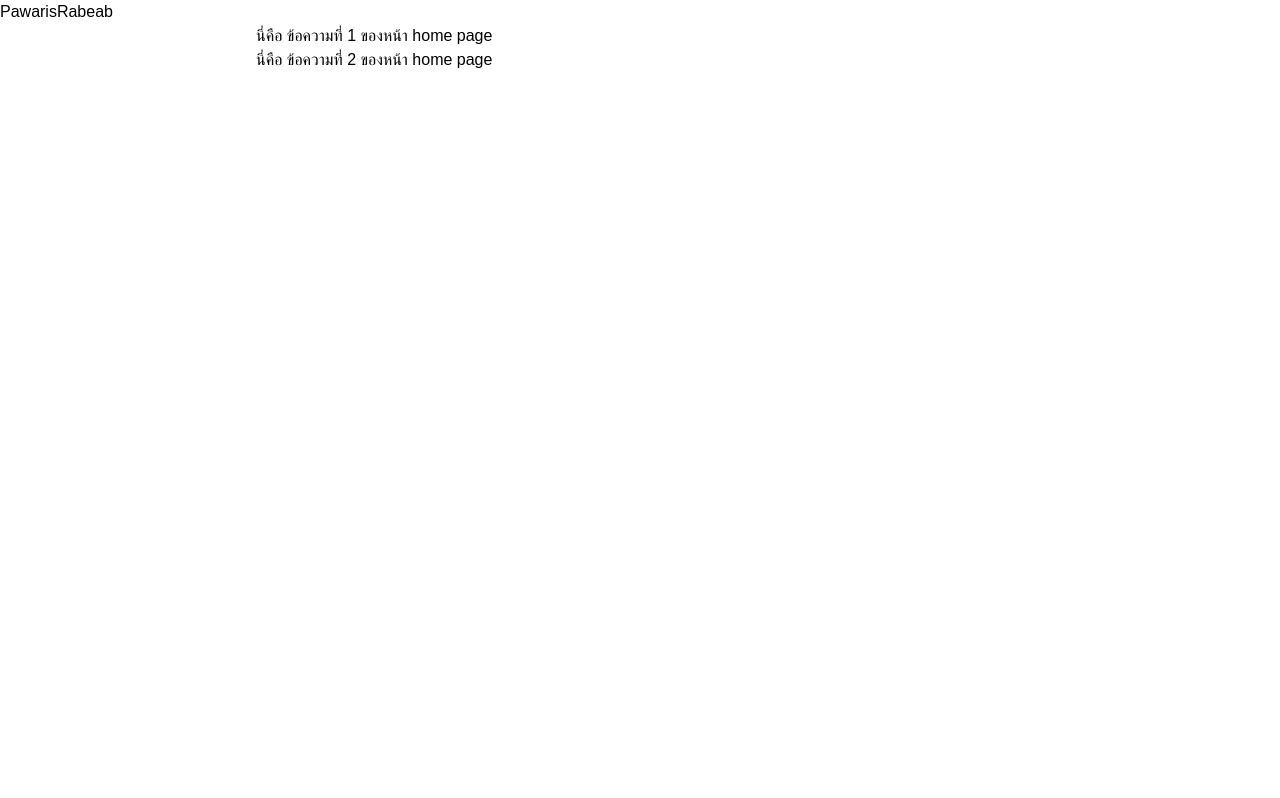
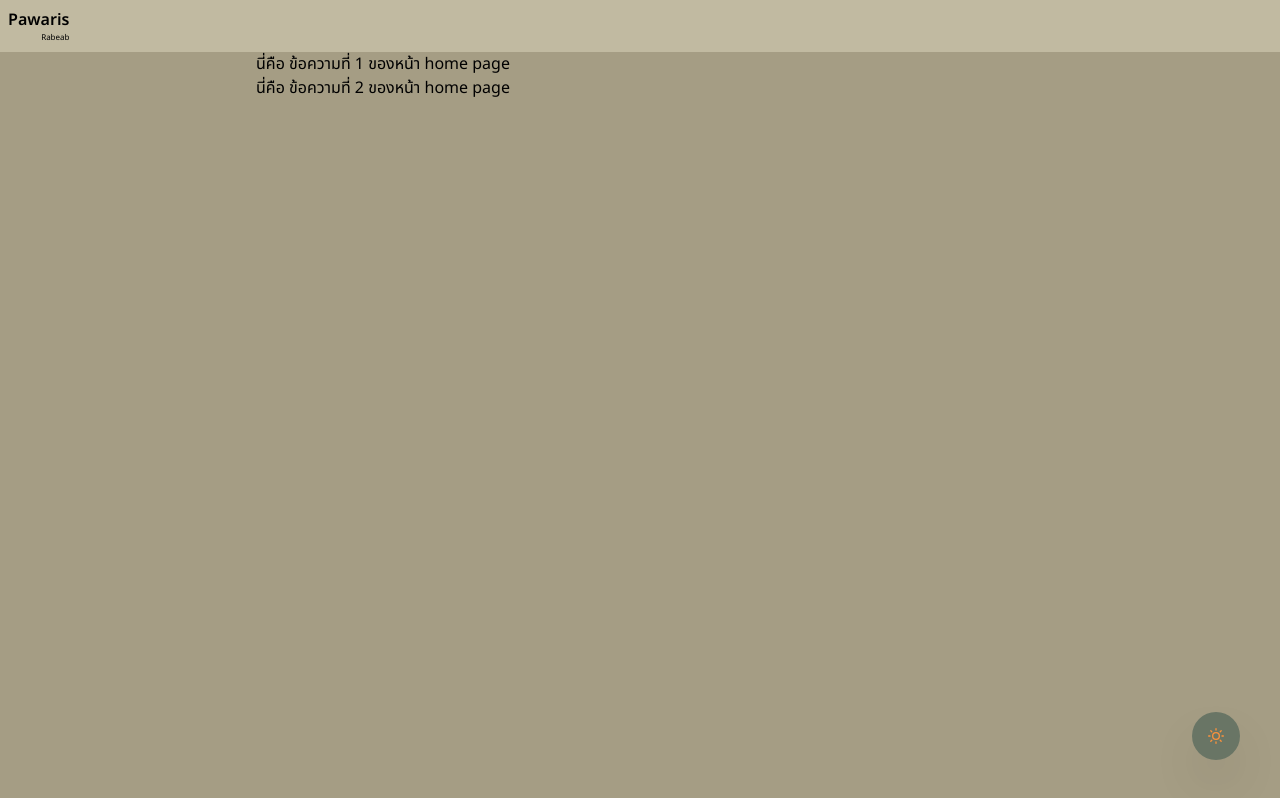
Before and after one commit to PawarisSueaaeim/ProfileV4, a Next.js app: page / in a window 1280 px wide. Shown: the top 798 px of the page. Built offline with nearby package versions, Linux system fonts and the light colour scheme.

Commit message:
added darkmode

```diff
--- /dev/null
+++ b/app/StoreProvider.tsx
@@ -0,0 +1,13 @@
+"use client";
+import React from "react";
+import { store } from "@/lib/store";
+import { Provider } from "react-redux";
+import { FaMoon } from "react-icons/fa";
+
+type Props = {
+    children: React.ReactNode;
+};
+
+export default function StoreProvider({ children }: Props) {
+    return <Provider store={store}>{children}</Provider>;
+}
--- /dev/null
+++ b/app/ThemeProvider.tsx
@@ -0,0 +1,40 @@
+"use client";
+import React from "react";
+import { setIsDarkMode } from "@/lib/feature/darkmode/onChangeSlice";
+import { useDispatch, useSelector } from "react-redux";
+import { FiSun } from "react-icons/fi";
+import { FaRegMoon } from "react-icons/fa";
+import { RootState } from "@/lib/store";
+
+type Props = { children: React.ReactNode };
+
+export default function ThemeProvider({ children }: Props) {
+    const dispatch = useDispatch();
+
+    const { isDarkMode } = useSelector((state: RootState) => state.onChangeSlice);
+
+    const handleOnChange = () => {
+        dispatch(setIsDarkMode({}));
+    };
+
+    return (
+        <div className={`${isDarkMode ? "dark" : ""}`}>
+            {children}
+            <div className="fixed bottom-10 right-10 bg-DARK_GREEN dark:bg-COLOR_PRIMARY p-4 rounded-full hover:scale-150 duration-300 shadow-2xl">
+                <button className="flex justify-center items-center">
+                    {isDarkMode ? (
+                        <FaRegMoon
+                            onClick={() => handleOnChange()}
+                            className="text-yellow-400"
+                        />
+                    ) : (
+                        <FiSun
+                            onClick={() => handleOnChange()}
+                            className="text-orange-400"
+                        />
+                    )}
+                </button>
+            </div>
+        </div>
+    );
+}
--- a/app/globals.css
+++ b/app/globals.css
@@ -8,9 +8,8 @@
 }
 
 body {
-    color: var(--foreground);
-    background: var(--background);
     font-family: Arial, Helvetica, sans-serif;
+	font-size: medium;
 }
 
 @media screen and (min-width: 768px) {
@@ -19,7 +18,7 @@ body {
 	}
 }
 
-@media screen and (max-width: 600px) {
+@media screen and (max-width: 768px) {
 	.container {
 		padding-inline: 50px;
 	}
--- a/app/layout.tsx
+++ b/app/layout.tsx
@@ -1,22 +1,24 @@
 import type { Metadata } from "next";
-import { Geist, Geist_Mono } from "next/font/google";
 import "./globals.css";
+import { Inter, Noto_Sans_Thai } from "next/font/google";
 import { getLocale, getMessages } from "next-intl/server";
 import { NextIntlClientProvider } from "next-intl";
 import Navbar from "@/components/Navbar";
+import StoreProvider from "./StoreProvider";
+import ThemeProvider from "./ThemeProvider";
 
-const geistSans = Geist({
-    variable: "--font-geist-sans",
+const inter = Inter({
     subsets: ["latin"],
+    display: "swap",
 });
 
-const geistMono = Geist_Mono({
-    variable: "--font-geist-mono",
-    subsets: ["latin"],
+const noto_sans_thai = Noto_Sans_Thai({
+    subsets: ["thai"],
+    display: "swap",
 });
 
 export const metadata: Metadata = {
-    title: "Create Next App",
+    title: "Pawaris Web Site",
     description: "Generated by create next app",
 };
 
@@ -25,22 +27,29 @@ export default async function RootLayout({
 }: Readonly<{
     children: React.ReactNode;
 }>) {
-
     const locale = await getLocale();
 
     const message = await getMessages();
     return (
-        <html lang={locale}>
+        <StoreProvider>
+            <html lang={locale} suppressHydrationWarning>
                 <NextIntlClientProvider messages={message}>
                     <body
-					className={`${geistSans.variable} ${geistMono.variable} antialiased`}
+                        className={`${
+                            locale === "en"
+                                ? inter.className
+                                : noto_sans_thai.className
+                        }`}
                     >
-					<Navbar/>
-					<div className="container">
-						{children}
+                        <ThemeProvider>
+                            <Navbar />
+                            <div className="min-h-screen bg-COLOR_PRIMARY dark:bg-DARK_BLACK">
+                                <div className="container">{children}</div>
                             </div>
+                        </ThemeProvider>
                     </body>
                 </NextIntlClientProvider>
             </html>
+        </StoreProvider>
     );
 }
--- a/app/page.tsx
+++ b/app/page.tsx
@@ -5,7 +5,7 @@ export default function Home() {
     const t = useTranslations("Homepage");
 
     return (
-        <div>
+        <div className="dark:text-DARK_WHITE">
             <ol>
                 <li>{t("title1")}</li>
 				<li>{t("title2")}</li>
--- a/components/Navbar.tsx
+++ b/components/Navbar.tsx
@@ -3,9 +3,14 @@ import React from "react";
 type Props = {};
 
 export default function Navbar({}: Props) {
-    return <div className="flex justify-between">
-        <div className=""><span className="">Pawaris</span><span>Rabeab</span></div>
-        <div></div>
-        <div></div>
-    </div>;
+    return (
+        <div className="flex justify-between bg-COLOR_SECONDARY p-2 dark:text-DARK_WHITE dark:bg-DARK_GRAY">
+            <div className="flex flex-col">
+                <span className="font-semibold">Pawaris</span>
+                <span className="flex justify-end text-[8px]">Rabeab</span>
+            </div>
+            <div></div>
+            <div></div>
+        </div>
+    );
 }
--- a/constants/COLORS.ts
+++ b/constants/COLORS.ts
@@ -2,3 +2,8 @@ export const COLOR_PRIMARY = '#A59D84';
 export const COLOR_SECONDARY = '#C1BAA1';
 export const COLOR_TERTIARY = '#D7D3BF';
 export const COLOR_QUATERNARY = '#ECEBDE';
+
+export const DARK_BLACK = '#1E201E';
+export const DARK_GRAY = '#3C3D37';
+export const DARK_GREEN = '#697565';
+export const DARK_WHITE = '#ECDFCC';
--- /dev/null
+++ b/lib/feature/darkmode/onChangeSlice.ts
@@ -0,0 +1,26 @@
+import { createSlice } from "@reduxjs/toolkit";
+import { RootState } from "@/lib/store";
+
+export type tInitialState = {
+    isDarkMode: boolean,
+};
+
+const initialState: tInitialState = {
+    isDarkMode: false,
+};
+
+const onChangeSlice = createSlice({
+    name: 'onChangeSlice',
+    initialState: initialState,
+    reducers: {
+        setIsDarkMode: (state, _) => {
+            state.isDarkMode = !state.isDarkMode;
+        },
+    },
+})
+
+export const {
+    setIsDarkMode,
+} = onChangeSlice.actions;
+export default onChangeSlice.reducer;
+export const onChangeSelector = (state: RootState) => state.onChangeSlice;
--- /dev/null
+++ b/lib/store.ts
@@ -0,0 +1,13 @@
+import { configureStore } from '@reduxjs/toolkit'
+import onChangeSlice from './feature/darkmode/onChangeSlice'
+import { useDispatch } from 'react-redux';
+
+export const store = configureStore({
+    reducer: {
+        onChangeSlice
+    },
+})
+
+export type RootState = ReturnType<typeof store.getState>;
+export type AppDispatch = typeof store.dispatch;
+export const useAppDispatch = () => useDispatch<AppDispatch>();
--- a/package.json
+++ b/package.json
@@ -9,13 +9,17 @@
     "lint": "next lint"
   },
   "dependencies": {
+    "@reduxjs/toolkit": "^2.5.0",
     "i18next": "^24.2.1",
     "next": "15.1.6",
     "next-i18next": "^15.4.1",
     "next-intl": "^3.26.3",
+    "next-themes": "^0.4.4",
     "react": "^19.0.0",
     "react-dom": "^19.0.0",
-    "react-i18next": "^15.4.0"
+    "react-i18next": "^15.4.0",
+    "react-icons": "^5.4.0",
+    "react-redux": "^9.2.0"
   },
   "devDependencies": {
     "@eslint/eslintrc": "^3",
--- a/tailwind.config.ts
+++ b/tailwind.config.ts
@@ -4,6 +4,10 @@ import {
     COLOR_QUATERNARY,
     COLOR_SECONDARY,
     COLOR_TERTIARY,
+    DARK_BLACK,
+    DARK_GRAY,
+    DARK_GREEN,
+    DARK_WHITE,
 } from "./constants/COLORS";
 
 export default {
@@ -19,11 +23,13 @@ export default {
                 COLOR_SECONDARY: COLOR_SECONDARY,
                 COLOR_TERTIARY: COLOR_TERTIARY,
                 COLOR_QUATERNARY: COLOR_QUATERNARY,
-            },
-            boxShadow: {
-                intense: "2px 5px 10px 2px rgba(0,0,0,0.2)",
+                DARK_BLACK: DARK_BLACK,
+                DARK_GRAY: DARK_GRAY,
+                DARK_GREEN: DARK_GREEN,
+                DARK_WHITE: DARK_WHITE,
             },
         },
     },
     plugins: [],
+    darkMode: "class",
 } satisfies Config;
```
Also changed, not shown: 2 other files (tests, documents, lock files or other folders). Lines whose indentation alone changed are shown as unchanged.
